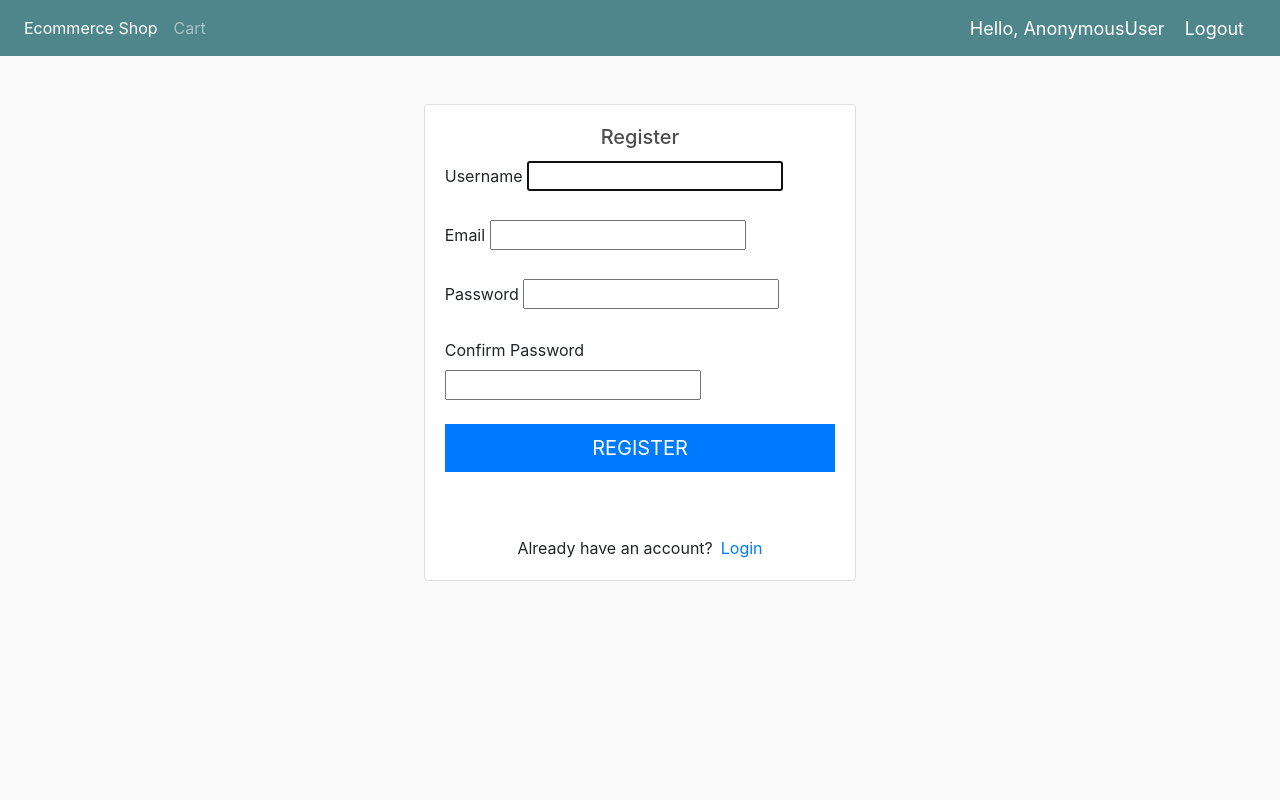
After one commit to faizanmehdi-pro/Ecommerce-Shop, a Django app: page /register/ in a window 1280 px wide. The commit adds this page. Run offline with Django 3.2, Linux system fonts and the light colour scheme.

Commit message:
Register, login and logout module added

```diff
--- /dev/null
+++ b/store/shop/forms.py
@@ -0,0 +1,9 @@
+from django.forms import ModelForm
+from django.contrib.auth.forms import UserCreationForm
+from django.contrib.auth.models import User
+
+
+class CreateUserForm(UserCreationForm):
+    class Meta:
+        model = User
+        fields = ['username', 'email', 'password1', 'password2']
--- /dev/null
+++ b/store/shop/templates/account/register.html
@@ -0,0 +1,55 @@
+{% extends 'shop/base.html' %}
+{% load static %}
+<html lang="en">
+<head>
+    <meta charset="UTF-8">
+    <title>Register</title>
+</head>
+<body>
+{% block content %}
+  <div class="container">
+    <div class="row">
+      <div class="col-sm-9 col-md-7 col-lg-5 mx-auto">
+        <div class="card card-signin my-5">
+          <div class="card-body">
+            <h5 class="card-title text-center">Register</h5>
+            <form action="" method="post" class="form-signin">
+                  {% csrf_token %}
+              <div class="form-label-group">
+                <label>Username</label>
+                {{ form.username }}
+              </div>
+              <br>
+              <div class="form-label-group">
+                <label>Email</label>
+                {{ form.email}}
+              </div>
+              <br>
+              <div class="form-label-group">
+                <label>Password</label>
+                {{ form.password1 }}
+              </div>
+
+              <br>
+                <div class="form-label-group">
+                <label>Confirm Password</label>
+                {{ form.password2 }}
+              </div>
+                <br>
+              <button class="btn btn-lg btn-primary btn-block text-uppercase" type="submit">Register</button>
+                </form>
+              <br>
+              <div class="mt-4">
+                <div class="d-flex justify-content-center links">
+                  Already have an account? <a href="{% url 'login' %}" class="ml-2">Login</a>
+              {{form.errors}}
+
+          </div>
+        </div>
+      </div>
+    </div>
+  </div>
+
+{% endblock content %}
+</body>
+</html>
--- a/store/shop/templates/shop/base.html
+++ b/store/shop/templates/shop/base.html
@@ -8,13 +8,32 @@
     <link rel="stylesheet" href="{% static 'css/base.css' %}">
 </head>
 <body>
-    <nav class="navbar navbar-dark bg-dark" style="background-color: #e3f2fd;">
-        <a class="navbar-brand" href="{% url 'shop' %}">Ecommerce Store</a>
-        <a  style="float:right; margin:5px;" class="btn btn-success" href="">Login</a>
-        <a href="{% url 'cart' %}">
-            <img  id="cart-icon" src="{% static 'images/cart.png' %}">
-        </a>
-    </nav>
+<style>
+    .hello-msg{
+    font-size: 18px;
+    color: #fff;
+    }
+</style>
+    <nav class="navbar navbar-expand-lg navbar-dark bg-dark">
+
+  <button class="navbar-toggler" type="button" data-toggle="collapse" data-target="#navbarNav" aria-controls="navbarNav" aria-expanded="false" aria-label="Toggle navigation">
+    <span class="navbar-toggler-icon"></span>
+  </button>
+  <div class="collapse navbar-collapse" id="navbarNav">
+    <ul class="navbar-nav">
+      <li class="nav-item active">
+        <a class="nav-link" href="{% url 'shop' %}">Ecommerce Shop</a>
+      </li>
+      <li class="nav-item">
+        <a class="nav-link" href="{% url 'cart' %}">Cart</a>
+      </li>
+    </ul>
+  </div>
+
+  <span class="hello-msg">Hello, {{request.user}}</span>
+  <span ><a  class="hello-msg" href="{% url 'logout' %}">Logout</a></span>
+
+</nav>
     <div class="container">
     {% block content %}
 
--- a/store/shop/urls.py
+++ b/store/shop/urls.py
@@ -5,7 +5,9 @@ urlpatterns = [
     path('', views.index, name='home'),
     path('shop/', views.shop, name='shop'),
     path('cart/', views.cart, name='cart'),
-    path('checkout/', views.checkout, name='checkout'),
+    path('register/', views.registerPage, name='register'),
+    path('login/', views.loginPage, name='login'),
+    path('logout/', views.logoutUser, name="logout"),
     path('update_item/', views.updateItem, name='update_item'),
-    path('place_order/<str:pk>', views.placeorder, name='place_order/<str:pk>'),
+    path('place_order/', views.placeorder, name='place_order'),
 ]
--- a/store/shop/views.py
+++ b/store/shop/views.py
@@ -1,9 +1,15 @@
 from django.shortcuts import render, redirect
 from django.http import JsonResponse
 import json
+from django.contrib.auth.forms import UserCreationForm
 from django.core.mail import EmailMessage
+from django.core.mail import send_mail
 from django.conf import settings
 from django.template.loader import render_to_string
+from django.contrib.auth import authenticate, login, logout
+from django.contrib.auth.decorators import login_required
+from django.contrib import messages
+from .forms import *
 from .models import *
 
 
@@ -11,13 +17,13 @@ def index(request):
     context = {}
     return render(request, 'shop/shop.html', context)
 
-
+@login_required(login_url='login')
 def shop(request):
     products = Product.objects.all()
     context = {'products': products}
     return render(request, 'shop/shop.html', context)
 
-
+@login_required(login_url='login')
 def cart(request):
     # Authenticating the user
     if request.user.is_authenticated:
@@ -34,11 +40,6 @@ def cart(request):
 
     context = {'items': items, 'order': order}
     return render(request, 'shop/cart.html', context)
-
-
-def checkout(request):
-    context = {'items': items, 'order': order, 'cartItems': cartItems}
-    return render(request, 'shop/checkout.html', context)
 
 
 def updateItem(request):
@@ -66,20 +67,51 @@ def updateItem(request):
     return JsonResponse("Item is added", safe=False)
 
 
-def placeorder(request, uid):
-    template = render_to_string('shop/email_template', {'name': request.user.customer.name})
+def placeorder(request):
+    template = render_to_string('shop/email_template.html', {'name': request.user.customer.name})
 
-    email = EmailMessage(
+    send_mail(
         'Thank you for placing the order',
         template,
-        settings.EMAIL_HOST_USER,
-        [request.user.customer.email],
+        'faizanmehdi572@gmail.com',
+        ['faizanmehdi572@gmail.com'],
         )
+    context = {}
+    return render(request, 'shop/shop.html', context)
 
-    email.fail.silently = False
-    email.send()
 
-    return redirect('shop')
-    context = {'customer': customer}
+def registerPage(request):
+    if request.user.is_authenticated:
+        return redirect('shop')
+    else:
+        form = CreateUserForm()
+        if request.method == 'POST':
+            form = CreateUserForm(request.POST)
+            if form.is_valid():
+                form.save()
+                user = form.cleaned_data.get('username')
+                messages.success(request, 'Account was created for ' + user)
 
-    return render(request, 'shop/shop.html', context)
+                return redirect('shop')
+
+        context = {'form': form}
+        return render(request, 'account/register.html', context)
+
+def loginPage(request):
+
+    if request.method == 'POST':
+        username = request.POST.get('username')
+        password = request.POST.get('password')
+        user = authenticate(request, username=username, password=password)
+        if user is not None:
+            login(request, user)
+            return redirect('shop')
+        else:
+            messages.info(request, 'Username and Password is incorrect')
+    context = {}
+    return render(request, 'account/login.html', context)
+
+
+def logoutUser(request):
+    logout(request)
+    return redirect('login')
--- a/store/static/css/base.css
+++ b/store/static/css/base.css
@@ -1,5 +1,11 @@
 body{
 	background-color: hsl(0, 0%, 98%);
+}
+
+.hello-msg{
+    font-size: 18px;
+    color: #fff;
+    margin-right: 20px;
 }
 
 h1,h2,h3,h4,h5,h6{
@@ -13,13 +19,7 @@ h1,h2,h3,h4,h5,h6{
 	padding: 10px;
 }
 
-.thumbnail{
-	width: 100%;
-	height: 200px;
-	-webkit-box-shadow: -1px -3px 5px -2px rgba(214,214,214,1);
-    -moz-box-shadow: -1px -3px 5px -2px rgba(214,214,214,1);
-    box-shadow: -1px -3px 5px -2px rgba(214,214,214,1);
-}
+
 
 .product{
 	border-radius: 0 0 4px 4px;
```
Also changed, not shown: store/shop/templates/account/login.html (added, +48 -0 lines), store/shop/templates/shop/email_template.html (+6 -1 lines), store/store/settings.py (line endings or trailing spaces).
